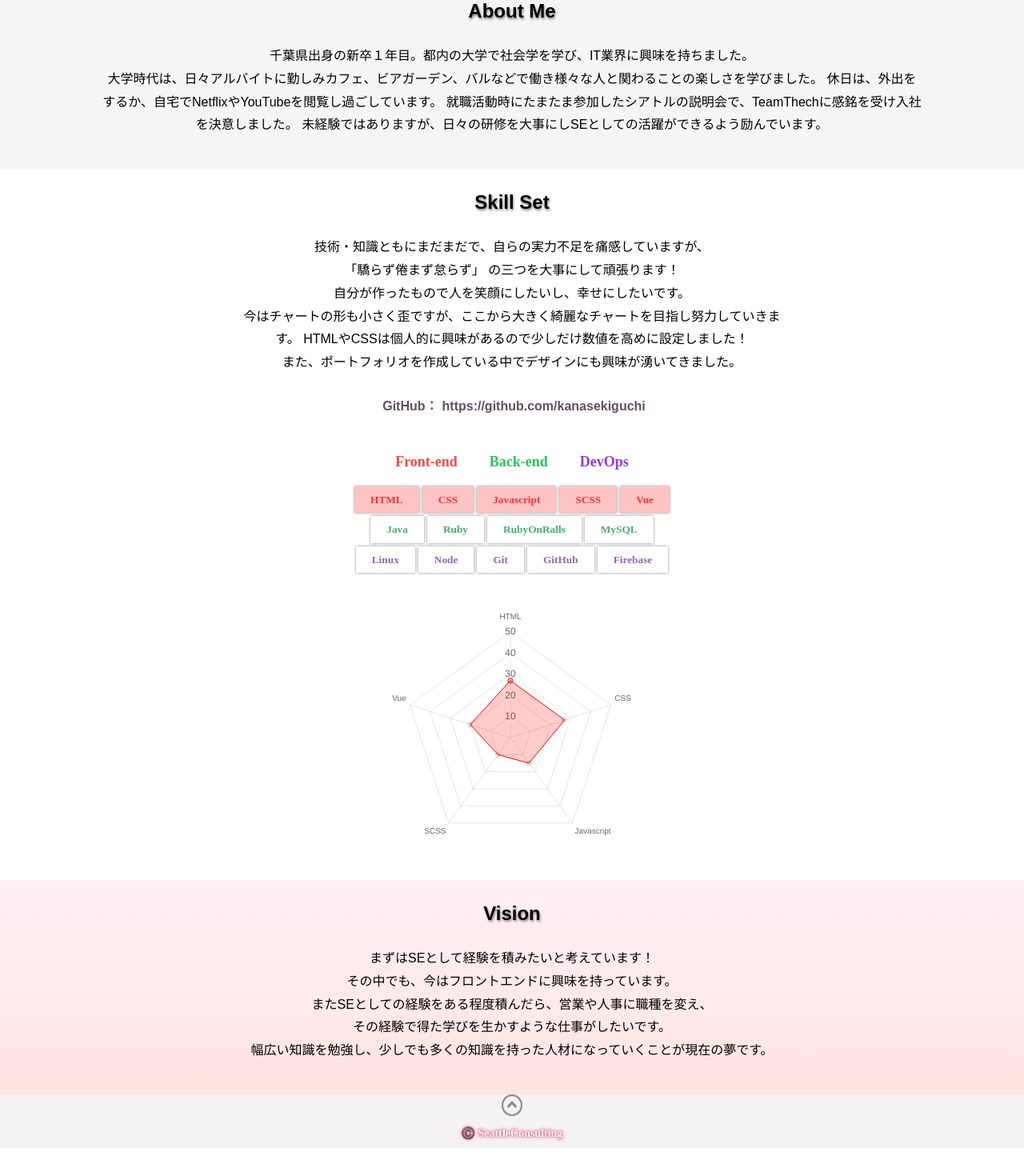
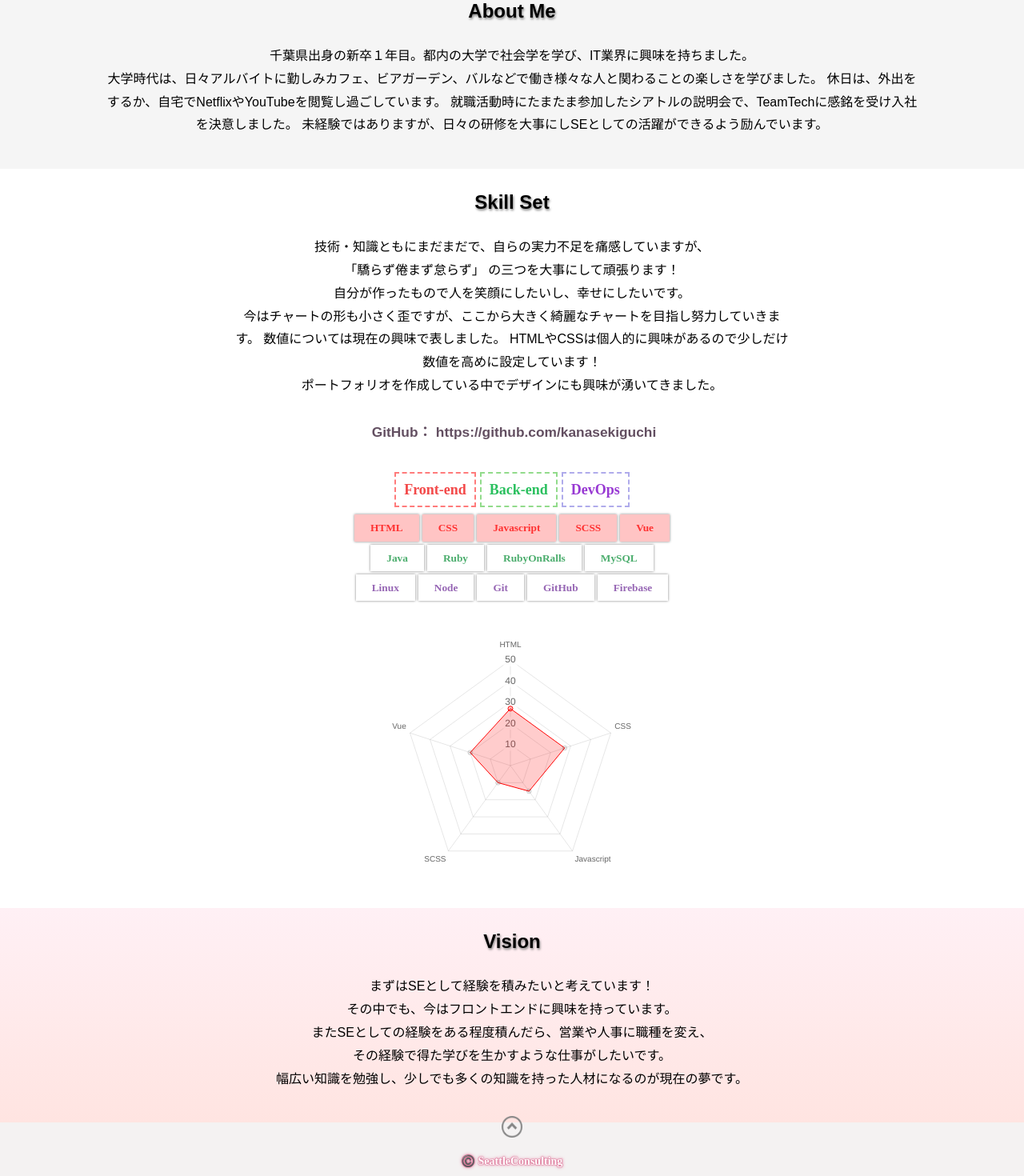
Before and after one commit to kanasekiguchi/portfolio, a Vue app: page / in a window 1280 px wide. Shown: the part 299-1769 px from the top of the page at 80% size. Before the commit the page ends 1734 px from the top, so only its background shows below. Built offline with nearby package versions, Linux system fonts and the light colour scheme; what vue-smoothscroll would draw is missing.

Commit message:
【ポートフォリオ実装】20200417

```diff
--- a/src/components/About.vue
+++ b/src/components/About.vue
@@ -7,7 +7,7 @@
       千葉県出身の新卒１年目。都内の大学で社会学を学び、IT業界に興味を持ちました。<br>
       大学時代は、日々アルバイトに勤しみカフェ、ビアガーデン、バルなどで働き様々な人と関わることの楽しさを学びました。
       休日は、外出をするか、自宅でNetflixやYouTubeを閲覧し過ごしています。
-      就職活動時にたまたま参加したシアトルの説明会で、TeamThechに感銘を受け入社を決意しました。
+      就職活動時にたまたま参加したシアトルの説明会で、TeamTechに感銘を受け入社を決意しました。
       未経験ではありますが、日々の研修を大事にしSEとしての活躍ができるよう励んでいます。
     </div>
   </div>
--- a/src/components/Footer.vue
+++ b/src/components/Footer.vue
@@ -39,6 +39,7 @@ export default {
   background: #f3f1f1e1;
   height: auto;
   text-align: center;
+  position: relative;
 }
 
 .footerCopyright {
@@ -58,6 +59,9 @@ export default {
 }
 
 .footerScroll {
+  position: relative;
+  z-index: 600;
+  top: -8px;
   height: 20pt;
   width: 20pt;
 }
--- a/src/components/Header.vue
+++ b/src/components/Header.vue
@@ -140,7 +140,8 @@
 }
 
 .headerButton {
-  width: 34px;
+  width: 38px;
+  cursor: pointer;
 }
 
 </style>
--- a/src/components/Menu.vue
+++ b/src/components/Menu.vue
@@ -98,6 +98,7 @@ export default {
 
 <style scoped>
 .drawerButton {
+  cursor: pointer;
   width: 20px;
 }
 
--- a/src/components/Skill.vue
+++ b/src/components/Skill.vue
@@ -9,8 +9,9 @@
         の三つを大事にして頑張ります！<br>
         自分が作ったもので人を笑顔にしたいし、幸せにしたいです。<br>
         今はチャートの形も小さく歪ですが、ここから大きく綺麗なチャートを目指し努力していきます。
-        HTMLやCSSは個人的に興味があるので少しだけ数値を高めに設定しました！<br>
-        また、ポートフォリオを作成している中でデザインにも興味が湧いてきました。
+        数値については現在の興味で表しました。
+        HTMLやCSSは個人的に興味があるので少しだけ数値を高めに設定しています！<br>
+        ポートフォリオを作成している中でデザインにも興味が湧いてきました。
       </p>
     </div>
     <div>
@@ -21,7 +22,7 @@
       >https://github.com/kanasekiguchi</a>
     </div>
     <div class="skillCategories">
-      <ul>
+      <ul id="hover">
         <li>
           <label
             class="Front"
@@ -173,7 +174,7 @@ li {
 
 .gitHubLabel {
   font-family: 'Noto Sans JP', sans-serif;
-  font-size: 12pt;
+  font-size: 13pt;
   font-weight: bold;
   color: rgb(99, 79, 97);
   margin: 0 auto;
@@ -183,6 +184,7 @@ li {
 
 .gitHuburl {
   font-family: 'Noto Sans JP', sans-serif;
+  font-size: 13pt;
   font-weight: bold;
   color: rgb(99, 79, 97);
   text-decoration: none;
@@ -201,21 +203,27 @@ li {
   color: #f34949;
   font-size: 18px;
   cursor: pointer;
-  padding: 20px;
+  padding: 10px;
+  margin: 2.5px;
+  border: dashed 2px #ff7b7b;
 }
 
 .Back {
   color: #2bc05f;
   font-size: 18px;
   cursor: pointer;
-  padding: 20px;
+  padding: 10px;
+  margin: 2.5px;
+  border: dashed 2px #92db8b;
 }
 
 .DevOps {
   color: #9839d3;
   font-size: 18px;
   cursor: pointer;
-  padding: 20px;
+  padding: 10px;
+  margin: 2.5px;
+  border: dashed 2px #afabeb;
 }
 
 .front-Change li {
--- a/src/components/Vision.vue
+++ b/src/components/Vision.vue
@@ -8,7 +8,7 @@
       その中でも、今はフロントエンドに興味を持っています。<br>
       またSEとしての経験をある程度積んだら、営業や人事に職種を変え、<br>
       その経験で得た学びを生かすような仕事がしたいです。<br>
-      幅広い知識を勉強し、少しでも多くの知識を持った人材になっていくことが現在の夢です。
+      幅広い知識を勉強し、少しでも多くの知識を持った人材になるのが現在の夢です。
     </div>
   </div>
 </template>
```
